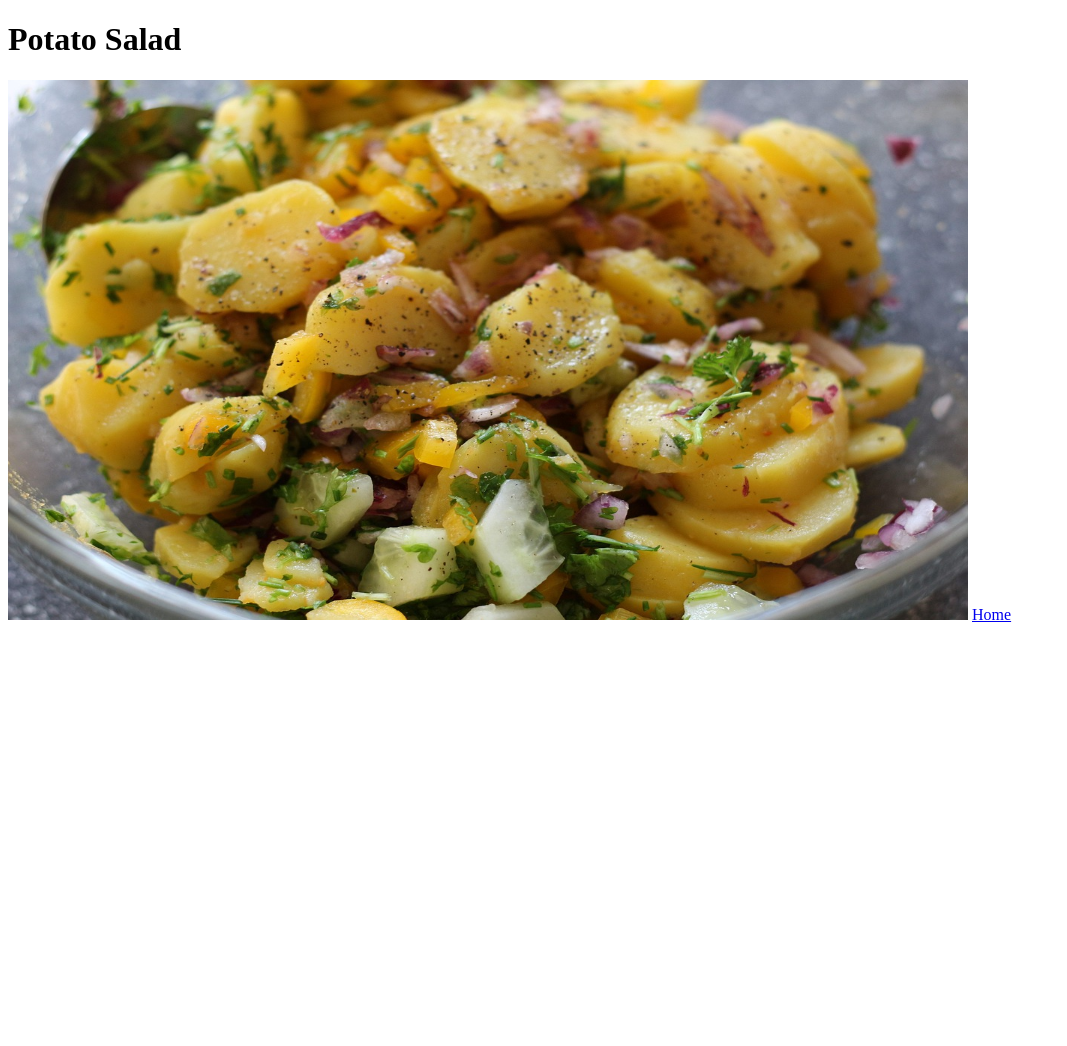
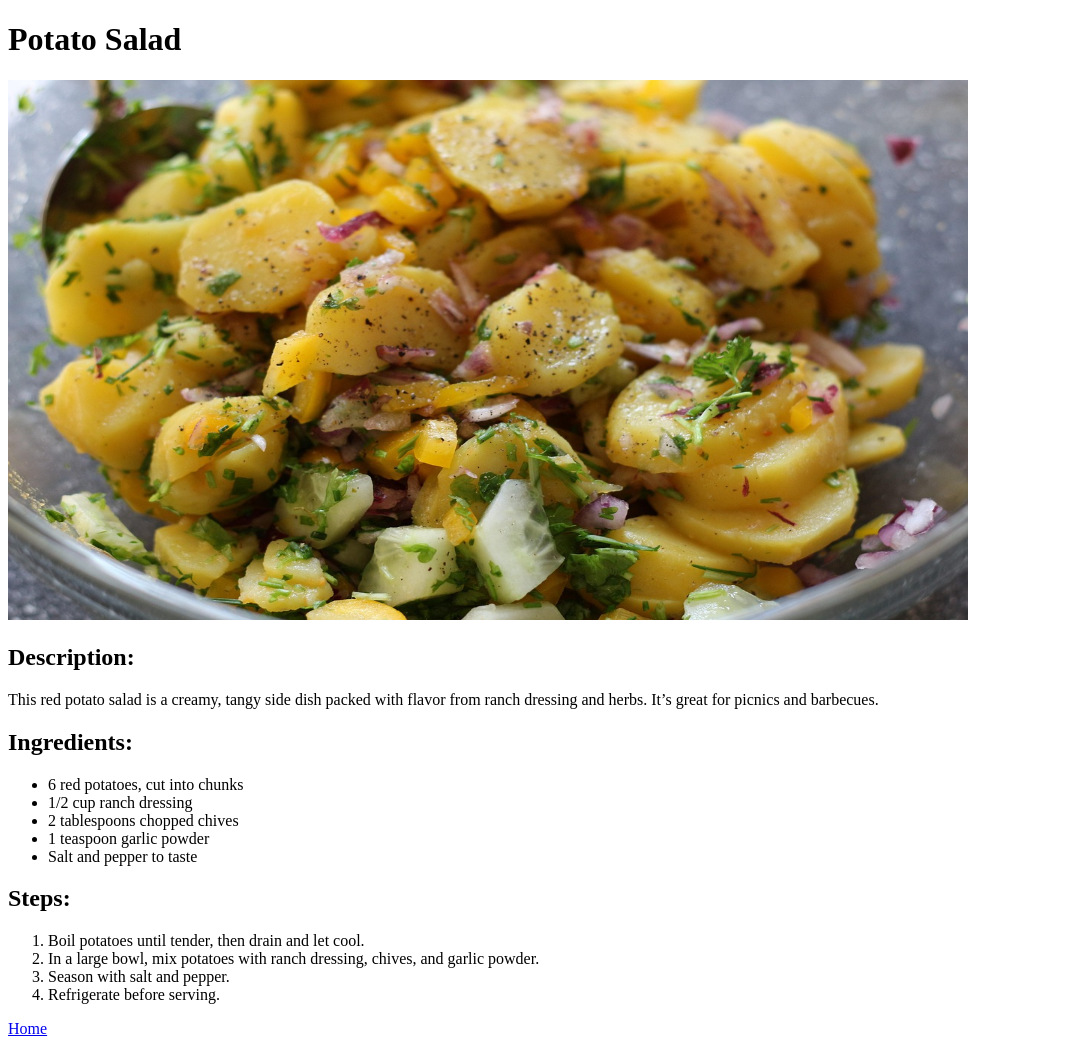
Before and after one commit to MaziarNaderi-SCH/odin-recipes, a plain HTML site: page recipes/potato_salad.html in a window 1280 px wide. Shown: the whole page, without its empty margins (0-1067 px from the left). Before the commit the page ends 800 px from the top, so only its background shows below. Drawn offline with Linux system fonts and the light colour scheme.

Commit message:
Add Description, Ingredients and Steps to recipes

```diff
--- a/recipes/potato_salad.html
+++ b/recipes/potato_salad.html
@@ -8,6 +8,23 @@
 <body>
     <h1>Potato Salad</h1>
     <img src="./images/Potato Salad.jpg" alt="a boll of potato salad" width="960" height="540">
+    <h2>Description:</h2>
+      <p>This red potato salad is a creamy, tangy side dish packed with flavor from ranch dressing and herbs. It’s great for picnics and barbecues.</p>
+    <h2>Ingredients:</h2>
+  <ul>
+    <li>6 red potatoes, cut into chunks</li>
+    <li>1/2 cup ranch dressing</li>
+    <li>2 tablespoons chopped chives</li>
+    <li>1 teaspoon garlic powder</li>
+    <li>Salt and pepper to taste</li>
+  </ul>
+    <h2>Steps:</h2>
+  <ol>
+    <li>Boil potatoes until tender, then drain and let cool.</li>
+    <li>In a large bowl, mix potatoes with ranch dressing, chives, and garlic powder.</li>
+    <li>Season with salt and pepper.</li>
+    <li>Refrigerate before serving.</li>
+  </ol>
     <a href="../index.html" rel="noopener noreferrer">Home</a>
 </body>
 </html>
```
Also changed, not shown: recipes/cheesy_bacon_ranch_sliders_burger.html (+21 -0 lines), recipes/chicken_salad.html (+17 -0 lines).
